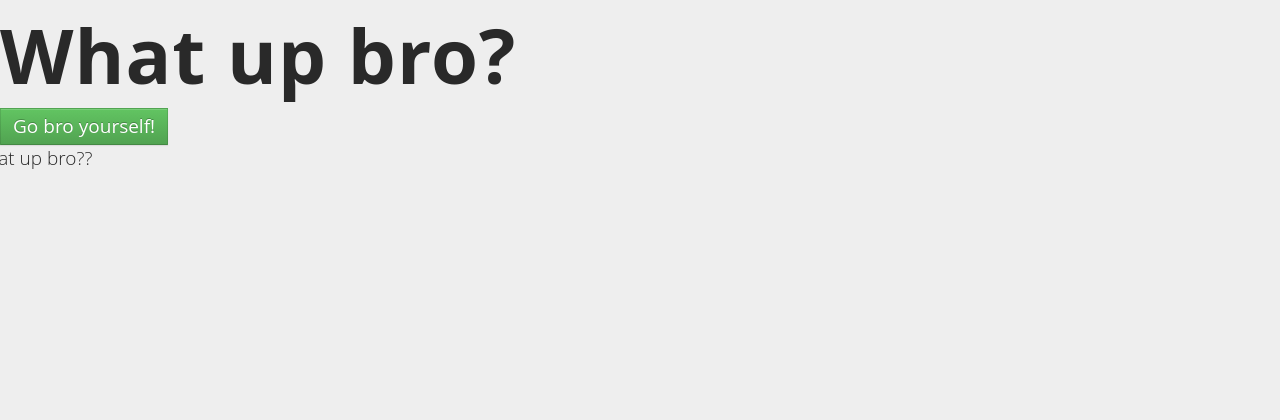
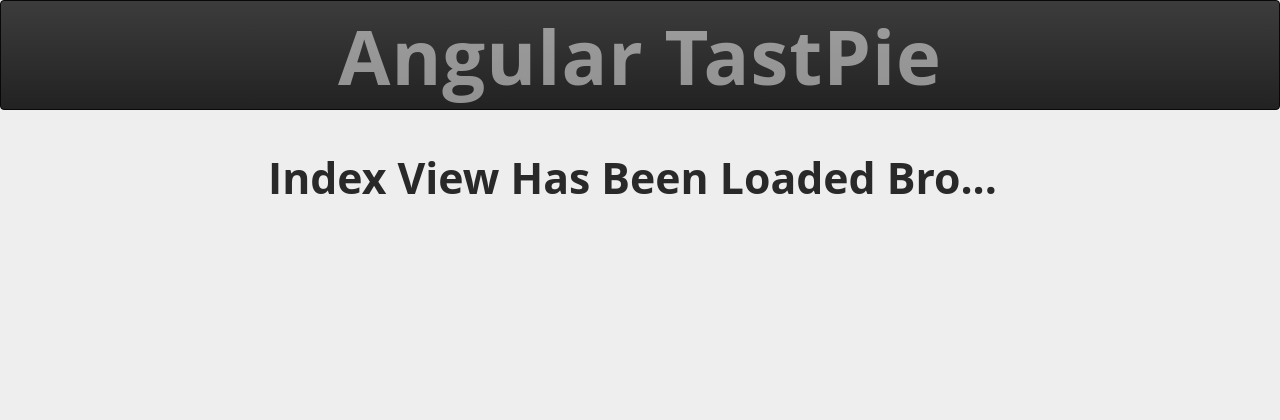
Before and after one commit to northDacoder/django_tastypie_angular, a Django app: page /app/ in a window 1280 px wide. Shown: the top 420 px of the page. After the commit the page ends 194 px from the top, so only its background shows below. Run offline with Django 3.2, Linux system fonts and the light colour scheme; parts of the project's set-up code (start-up, migrations or seed data) failed here and were passed over; some libraries are stand-ins or nearby versions; some web fonts are replaced.

Commit message:
added css to index view

```diff
--- a/registar/static/css/index.css
+++ b/registar/static/css/index.css
@@ -1 +1,3 @@
-body {margin: 0; padding: 0;}
+body {margin: 0; padding: 0; width: 100%; height: 100%;}
+#ang-header {color: rgba(255,255,255,.5); text-align: center;}
+#view-message {text-align: center;}
--- a/registar/static/views/index.html
+++ b/registar/static/views/index.html
@@ -4,7 +4,9 @@
     <title></title>
 </head>
 <body>
+<div class=row">
+<h2 id="view-message">Index View Has Been Loaded Bro...</h2>
 
-What up bro??
+</div>
 </body>
 </html>
--- a/registar/templates/angular.html
+++ b/registar/templates/angular.html
@@ -38,10 +38,10 @@
 
 	</head>
 <body>
-    <div class="jumbortron">
-        <h1>What up bro?</h1>
-        <button class="btn btn-success">Go bro yourself!</button>
-    </div>
+
+    <nav class="navbar navbar-inverse" role="navigation" id="ang-header">
+        <h1>Angular TastPie</h1>
+    </nav>
 
     <div data-ng-app="registar">
         <div ng-view class="row">
```
